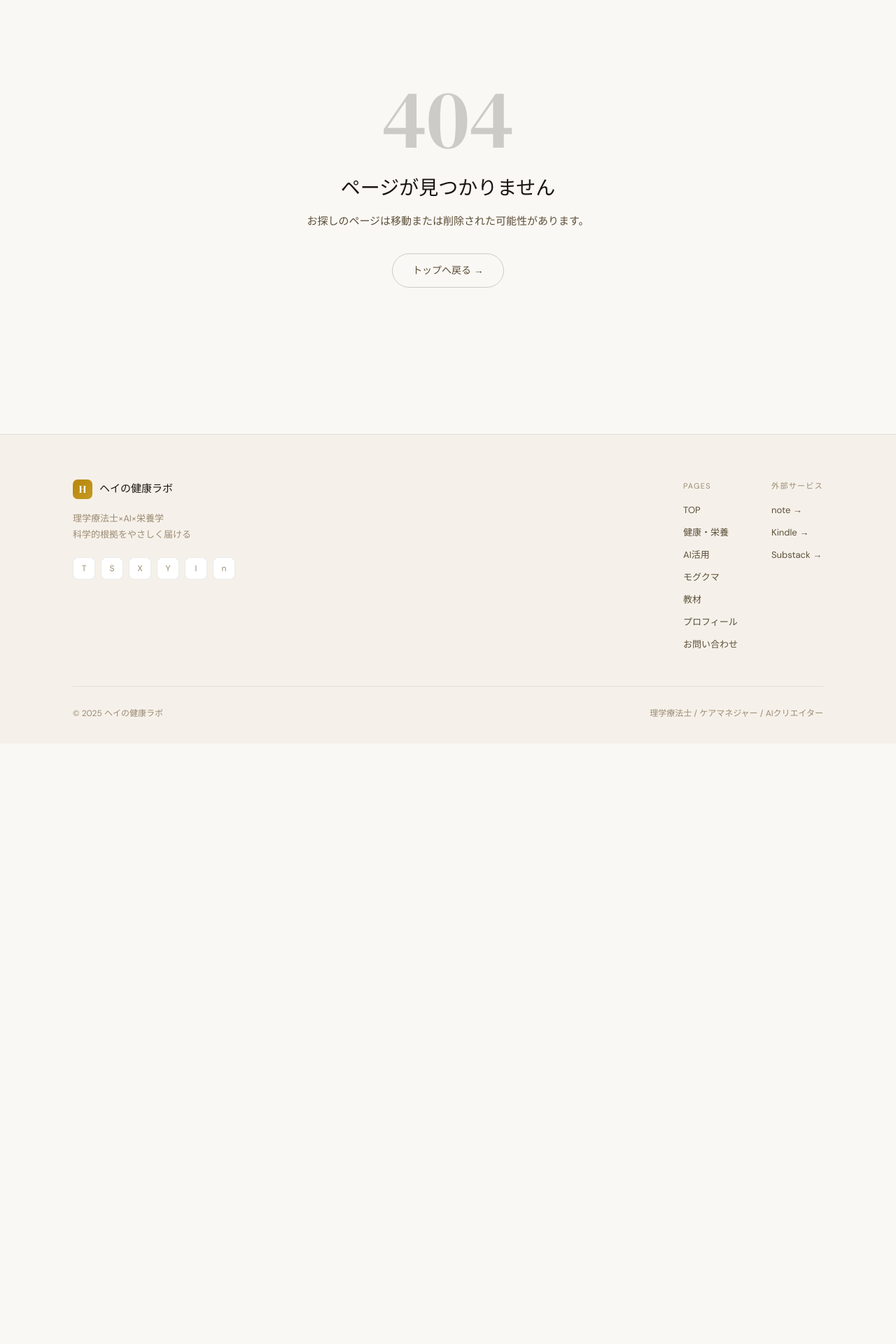
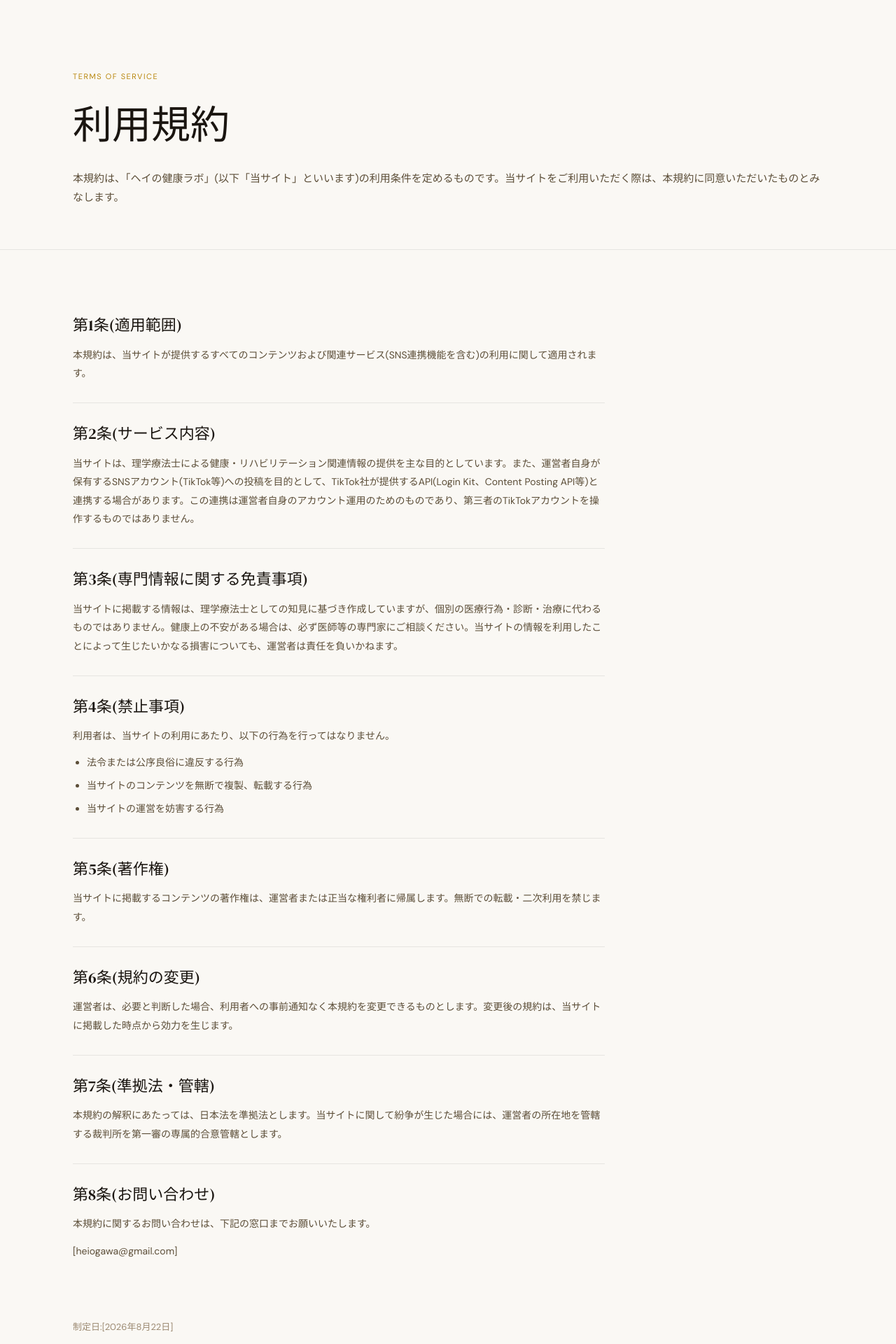
Before and after one commit to heiogawa-create/hei-brand-site, a React (Vite) app: page /terms in a window 1280 px wide. Shown: the part 60-1980 px from the top of the page at 70% size. Before the commit the page ends 1122 px from the top, so only its background shows below. Built offline with nearby package versions, Linux system fonts and the light colour scheme.

Commit message:
Add terms of service and privacy policy pages
Adds /terms and /privacy routes for TikTok Developer Portal app
registration, matching the existing page layout (hero + container +
shared typography). Links to both pages are added to the footer.

```diff
--- a/src/App.jsx
+++ b/src/App.jsx
@@ -9,7 +9,9 @@ import RehaCare90 from './pages/RehaCare90'
 import Resources from './pages/Resources'
 import About from './pages/About'
 import Contact from './pages/Contact'
+import Terms from './pages/Terms'
+import Privacy from './pages/Privacy'
 import NotFound from './pages/NotFound'
 function ScrollToTop(){const{pathname}=useLocation();useEffect(()=>{window.scrollTo(0,0)},[pathname]);return null}
-function AppRoutes(){return(<Layout><ScrollToTop/><Routes><Route path="/" element={<Home/>}/><Route path="/health" element={<HealthBlog/>}/><Route path="/ai" element={<AIBlog/>}/><Route path="/mogukuma" element={<Mogukuma/>}/><Route path="/rehacare-90" element={<RehaCare90/>}/><Route path="/resources" element={<Resources/>}/><Route path="/about" element={<About/>}/><Route path="/contact" element={<Contact/>}/><Route path="*" element={<NotFound/>}/></Routes></Layout>)}
+function AppRoutes(){return(<Layout><ScrollToTop/><Routes><Route path="/" element={<Home/>}/><Route path="/health" element={<HealthBlog/>}/><Route path="/ai" element={<AIBlog/>}/><Route path="/mogukuma" element={<Mogukuma/>}/><Route path="/rehacare-90" element={<RehaCare90/>}/><Route path="/resources" element={<Resources/>}/><Route path="/about" element={<About/>}/><Route path="/contact" element={<Contact/>}/><Route path="/terms" element={<Terms/>}/><Route path="/privacy" element={<Privacy/>}/><Route path="*" element={<NotFound/>}/></Routes></Layout>)}
 export default function App(){return(<BrowserRouter><AppRoutes/></BrowserRouter>)}
--- a/src/components/Footer.css
+++ b/src/components/Footer.css
@@ -12,4 +12,7 @@
 .footer__nav-link{font-size:13px;color:var(--text-2);transition:color var(--transition)}
 .footer__nav-link:hover{color:var(--gold)}
 .footer__bottom{padding-top:28px;display:flex;justify-content:space-between;font-size:12px;color:var(--text-3);flex-wrap:wrap;gap:8px}
+.footer__legal{display:flex;gap:16px}
+.footer__legal-link{font-size:12px;color:var(--text-3);transition:color var(--transition)}
+.footer__legal-link:hover{color:var(--gold)}
 @media(max-width:768px){.footer__top{grid-template-columns:1fr 1fr}.footer__brand{grid-column:1/-1}}
--- a/src/components/Footer.jsx
+++ b/src/components/Footer.jsx
@@ -2,4 +2,5 @@ import{Link}from 'react-router-dom'
 import'./Footer.css'
 const S=[{l:'Threads',h:'https://www.threads.net/'},{l:'Substack',h:'https://substack.com/'},{l:'X',h:'https://x.com/'},{l:'YouTube',h:'https://youtube.com/'},{l:'Instagram',h:'https://instagram.com/'},{l:'note',h:'https://note.com/hei07108'}]
 const N=[{to:'/',l:'TOP'},{to:'/health',l:'健康・栄養'},{to:'/ai',l:'AI活用'},{to:'/mogukuma',l:'モグクマ'},{to:'/resources',l:'教材'},{to:'/about',l:'プロフィール'},{to:'/contact',l:'お問い合わせ'}]
-export default function Footer(){return(<footer className="footer"><div className="footer__inner container"><div className="footer__top"><div className="footer__brand"><Link to="/" className="footer__logo"><span className="footer__logo-mark">H</span><span>ヘイの健康ラボ</span></Link><p className="footer__tagline">理学療法士×AI×栄養学<br/>科学的根拠をやさしく届ける</p><div className="footer__social">{S.map(({l,h})=><a key={l} href={h} target="_blank" rel="noopener" className="footer__social-link">{l[0]}</a>)}</div></div><nav className="footer__nav"><p className="footer__nav-title">Pages</p>{N.map(({to,l})=><Link key={to} to={to} className="footer__nav-link">{l}</Link>)}</nav><div className="footer__ext"><p className="footer__nav-title">外部サービス</p><a href="https://note.com/hei07108" target="_blank" rel="noopener" className="footer__nav-link">note →</a><a href="https://www.amazon.co.jp/" target="_blank" rel="noopener" className="footer__nav-link">Kindle →</a><a href="https://substack.com/" target="_blank" rel="noopener" className="footer__nav-link">Substack →</a></div></div><div className="footer__bottom"><p>© 2025 ヘイの健康ラボ</p><p>理学療法士 / ケアマネジャー / AIクリエイター</p></div></div></footer>)}
+const L=[{to:'/terms',l:'利用規約'},{to:'/privacy',l:'プライバシーポリシー'}]
+export default function Footer(){return(<footer className="footer"><div className="footer__inner container"><div className="footer__top"><div className="footer__brand"><Link to="/" className="footer__logo"><span className="footer__logo-mark">H</span><span>ヘイの健康ラボ</span></Link><p className="footer__tagline">理学療法士×AI×栄養学<br/>科学的根拠をやさしく届ける</p><div className="footer__social">{S.map(({l,h})=><a key={l} href={h} target="_blank" rel="noopener" className="footer__social-link">{l[0]}</a>)}</div></div><nav className="footer__nav"><p className="footer__nav-title">Pages</p>{N.map(({to,l})=><Link key={to} to={to} className="footer__nav-link">{l}</Link>)}</nav><div className="footer__ext"><p className="footer__nav-title">外部サービス</p><a href="https://note.com/hei07108" target="_blank" rel="noopener" className="footer__nav-link">note →</a><a href="https://www.amazon.co.jp/" target="_blank" rel="noopener" className="footer__nav-link">Kindle →</a><a href="https://substack.com/" target="_blank" rel="noopener" className="footer__nav-link">Substack →</a></div></div><div className="footer__bottom"><p>© 2025 ヘイの健康ラボ</p><nav className="footer__legal">{L.map(({to,l})=><Link key={to} to={to} className="footer__legal-link">{l}</Link>)}</nav><p>理学療法士 / ケアマネジャー / AIクリエイター</p></div></div></footer>)}
--- /dev/null
+++ b/src/pages/Legal.css
@@ -0,0 +1,16 @@
+.legal{padding-bottom:100px}
+.legal__hero{padding:80px 0 60px;border-bottom:1px solid var(--border);margin-bottom:64px}
+.legal__label{font-size:11px;letter-spacing:.14em;text-transform:uppercase;color:var(--gold);margin-bottom:12px}
+.legal__title{font-family:var(--font-display);font-size:clamp(32px,5vw,56px);font-weight:400;color:var(--text);margin-bottom:16px}
+.legal__desc{font-size:15px;color:var(--text-2);line-height:1.8}
+.legal__body{max-width:760px}
+.legal__intro{font-size:15px;color:var(--text-2);line-height:1.9;margin-bottom:48px}
+.legal__section{padding:28px 0;border-bottom:1px solid var(--border)}
+.legal__section:last-of-type{border-bottom:none}
+.legal__section-title{font-family:var(--font-display);font-size:22px;font-weight:400;color:var(--text);margin-bottom:14px;line-height:1.4}
+.legal__section p{font-size:14px;color:var(--text-2);line-height:1.9}
+.legal__section p+p{margin-top:12px}
+.legal__section ul{margin-top:12px;padding-left:20px;display:flex;flex-direction:column;gap:8px}
+.legal__section li{font-size:14px;color:var(--text-2);line-height:1.8;list-style:disc}
+.legal__contact{margin-top:12px;font-size:14px;color:var(--gold)}
+.legal__date{margin-top:56px;font-size:13px;color:var(--text-3)}
--- /dev/null
+++ b/src/pages/Privacy.jsx
@@ -0,0 +1,13 @@
+import'./Legal.css'
+const SECTIONS=[
+{h:'1. 運営者情報',p:['当サイトの運営者:ヘイの健康ラボ']},
+{h:'2. 取得する情報',p:['当サイトでは、以下の情報を取得する場合があります。'],list:['アクセス情報:サイト訪問時に自動的に取得されるアクセスログ、Cookie等の情報','アフィリエイト広告に関する情報:A8.net、もしもアフィリエイト等の広告配信事業者が発行するCookieを通じて取得される情報','TikTok連携に関する情報:運営者自身がTikTok API(Login Kit、Content Posting API)を利用して自己のTikTokアカウントへ自動投稿を行う目的で、TikTok社より提供されるアクセストークン、リフレッシュトークン、および基本プロフィール情報(ユーザー名等)']},
+{h:'3. 利用目的',p:['取得した情報は、以下の目的のために利用します。'],list:['当サイトのコンテンツ改善、利用状況の分析','アフィリエイト広告の成果測定','運営者自身が保有するSNSアカウントへのコンテンツ自動投稿(TikTok連携機能に限る)'],after:['TikTok API経由で取得するアクセストークン等は、運営者自身のアカウントへの投稿のみに利用し、第三者のアカウントを操作する目的では使用しません。']},
+{h:'4. 第三者への提供',p:['取得した情報は、法令に基づく場合を除き、本人の同意なく第三者に提供することはありません。TikTok社より取得したアクセストークン等の認証情報は、第三者と共有せず、運営者の管理する環境(GitHub Secrets等の暗号化されたシークレット管理機能)内でのみ安全に保管します。']},
+{h:'5. 情報の保管・管理',p:['TikTok連携により取得したアクセストークンおよびリフレッシュトークンは、暗号化されたシークレット管理機能を通じて保管し、自動投稿処理以外の目的では使用しません。連携を解除したい場合は、TikTokアプリ側の設定、またはTikTok開発者ポータルの認可管理画面から取り消すことができます。']},
+{h:'6. Cookieの利用について',p:['当サイトでは、アクセス解析やアフィリエイト広告の効果測定のためにCookieを使用する場合があります。Cookieの利用を希望しない場合は、ブラウザの設定により無効化することが可能です。']},
+{h:'7. 開示・訂正・削除等のご請求',p:['利用者ご本人からの個人情報の開示、訂正、削除等のご請求については、下記のお問い合わせ窓口にて対応いたします。']},
+{h:'8. お問い合わせ',p:['本ポリシーに関するお問い合わせは、下記の窓口までお願いいたします。'],contact:'[お問い合わせ先メールアドレスまたはお問い合わせフォームのURLをご記入ください]'},
+{h:'9. 改定について',p:['本ポリシーの内容は、法令の変更その他の理由により、予告なく変更されることがあります。変更後の内容は、当サイトに掲載した時点から効力を生じます。']},
+]
+export default function Privacy(){return(<div className="legal"><div className="legal__hero"><div className="container"><div className="legal__label">Privacy Policy</div><h1 className="legal__title">プライバシーポリシー</h1><p className="legal__desc">「ヘイの健康ラボ」(以下「当サイト」といいます)は、利用者の個人情報保護の重要性を認識し、以下のとおりプライバシーポリシーを定めます。</p></div></div><div className="container"><div className="legal__body">{SECTIONS.map(({h,p,list,after,contact})=><section key={h} className="legal__section"><h2 className="legal__section-title">{h}</h2>{p.map((t,i)=><p key={i}>{t}</p>)}{list&&<ul>{list.map(l=><li key={l}>{l}</li>)}</ul>}{after&&after.map((t,i)=><p key={i}>{t}</p>)}{contact&&<p className="legal__contact">{contact}</p>}</section>)}<p className="legal__date">制定日:[2026年8月22日]</p></div></div></div>)}
--- /dev/null
+++ b/src/pages/Terms.jsx
@@ -0,0 +1,12 @@
+import'./Legal.css'
+const SECTIONS=[
+{h:'第1条(適用範囲)',p:['本規約は、当サイトが提供するすべてのコンテンツおよび関連サービス(SNS連携機能を含む)の利用に関して適用されます。']},
+{h:'第2条(サービス内容)',p:['当サイトは、理学療法士による健康・リハビリテーション関連情報の提供を主な目的としています。また、運営者自身が保有するSNSアカウント(TikTok等)への投稿を目的として、TikTok社が提供するAPI(Login Kit、Content Posting API等)と連携する場合があります。この連携は運営者自身のアカウント運用のためのものであり、第三者のTikTokアカウントを操作するものではありません。']},
+{h:'第3条(専門情報に関する免責事項)',p:['当サイトに掲載する情報は、理学療法士としての知見に基づき作成していますが、個別の医療行為・診断・治療に代わるものではありません。健康上の不安がある場合は、必ず医師等の専門家にご相談ください。当サイトの情報を利用したことによって生じたいかなる損害についても、運営者は責任を負いかねます。']},
+{h:'第4条(禁止事項)',p:['利用者は、当サイトの利用にあたり、以下の行為を行ってはなりません。'],list:['法令または公序良俗に違反する行為','当サイトのコンテンツを無断で複製、転載する行為','当サイトの運営を妨害する行為']},
+{h:'第5条(著作権)',p:['当サイトに掲載するコンテンツの著作権は、運営者または正当な権利者に帰属します。無断での転載・二次利用を禁じます。']},
+{h:'第6条(規約の変更)',p:['運営者は、必要と判断した場合、利用者への事前通知なく本規約を変更できるものとします。変更後の規約は、当サイトに掲載した時点から効力を生じます。']},
+{h:'第7条(準拠法・管轄)',p:['本規約の解釈にあたっては、日本法を準拠法とします。当サイトに関して紛争が生じた場合には、運営者の所在地を管轄する裁判所を第一審の専属的合意管轄とします。']},
+{h:'第8条(お問い合わせ)',p:['本規約に関するお問い合わせは、下記の窓口までお願いいたします。'],contact:'[heiogawa@gmail.com]'},
+]
+export default function Terms(){return(<div className="legal"><div className="legal__hero"><div className="container"><div className="legal__label">Terms of Service</div><h1 className="legal__title">利用規約</h1><p className="legal__desc">本規約は、「ヘイの健康ラボ」(以下「当サイト」といいます)の利用条件を定めるものです。当サイトをご利用いただく際は、本規約に同意いただいたものとみなします。</p></div></div><div className="container"><div className="legal__body">{SECTIONS.map(({h,p,list,contact})=><section key={h} className="legal__section"><h2 className="legal__section-title">{h}</h2>{p.map((t,i)=><p key={i}>{t}</p>)}{list&&<ul>{list.map(l=><li key={l}>{l}</li>)}</ul>}{contact&&<p className="legal__contact">{contact}</p>}</section>)}<p className="legal__date">制定日:[2026年8月22日]</p></div></div></div>)}
```
